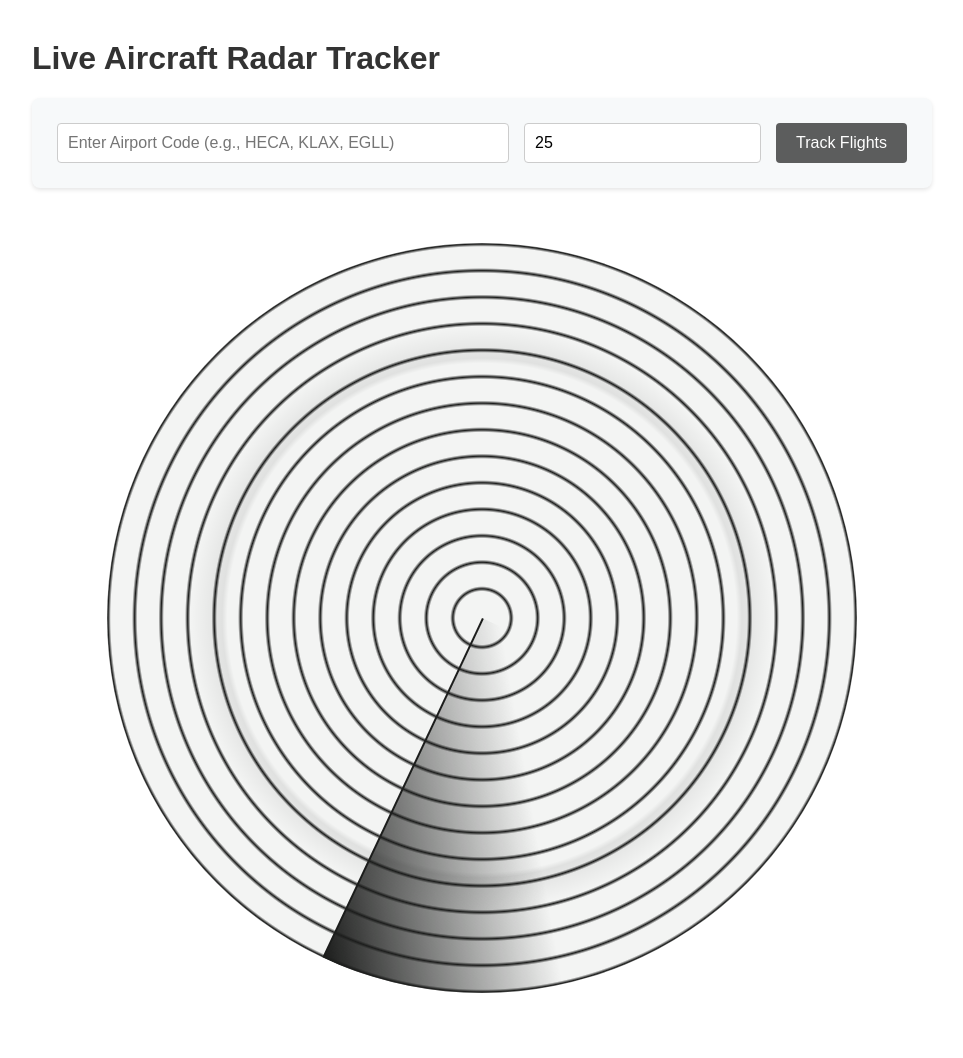
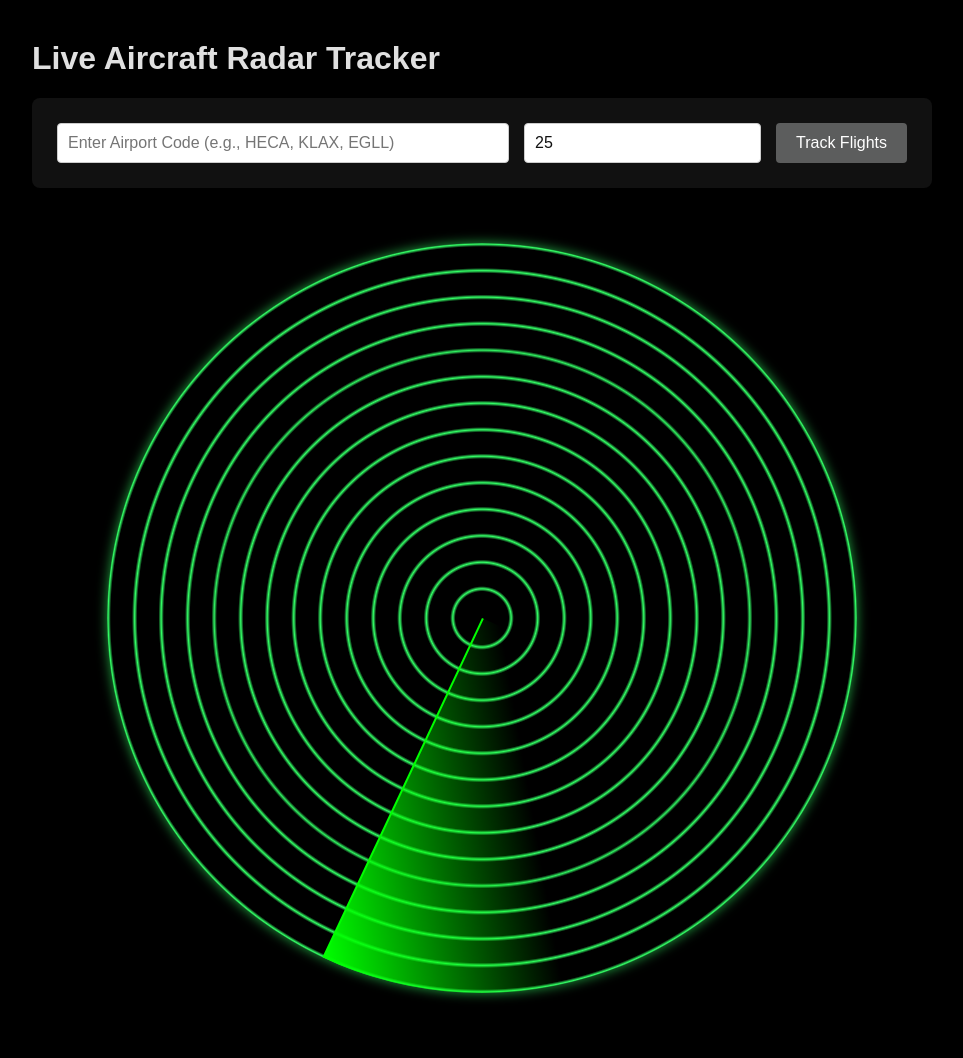
Before and after one commit to third-space-project/TRMNL, a Flask app: page / in a window 1280 px wide. Shown: the whole page, without its empty margins (158-1121 px from the left). Run offline with Flask 3, Linux system fonts and the light colour scheme.

Commit message:
made background black and radar green with a bit glow effect on the website.

```diff
--- a/static/styles.css
+++ b/static/styles.css
@@ -3,12 +3,13 @@ body {
     max-width: 900px;
     margin: 40px auto;
     padding: 0 20px;
-    color: #333;
+    color: #e0e0e0;
+    background: #000000;
 }
 
 
 .search-container {
-    background: #f7f9fa;
+    background: #111111;
     padding: 25px;
     border-radius: 8px;
     box-shadow: 0 2px 4px rgba(0,0,0,0.1);
@@ -33,6 +34,14 @@ input[type="text"] {
 
 input[type="number"] {
     flex: 1;
+}
+
+input[type="text"], input[type="number"] {
+    padding: 10px;
+    border: 1px solid #ccc;
+    border-radius: 4px;
+    font-size: 16px;
+    color: #111111;
 }
 
 button {
@@ -64,7 +73,8 @@ th, td {
 }
 
 th {
-    background-color: #f2f2f2;
+    background-color: #1a1a1a;
+    color: #00ff00;
 }
 
 .error {
@@ -91,10 +101,14 @@ th {
 .radar-box-area {
     height: 100vh;
     width: 100%;
+    left: 50%;
+    margin-left: calc(-50vw + 50%);
+    transform: translateX(-50%);
     display: flex;
     align-items: center;
-    justify-content: space-around;
+    justify-content: center;
     position: relative; /* Anchor container for absolute tooltips */
+    margin-left: 0;
 }
 
 .radar-box {
@@ -102,16 +116,17 @@ th {
     height: calc(100vh - 50px);
     position: relative;
     border-radius: 50%;
+    filter: drop-shadow(0 0 6px rgba(51, 255, 102, 0.6));
     overflow: hidden;
-    background-color: rgb(246, 252, 246);
+    background-color: #0a1a0a;
     background-image: radial-gradient(circle,
-        #f3f4f3 5%, rgb(28, 29, 28), #f3f4f3 6%, #f3f4f3 10%, rgb(28, 29, 28), #f3f4f3 11%,
-        #f3f4f3 15%, rgb(28, 29, 28), #f3f4f3 16%, #f3f4f3 20%, rgb(28, 29, 28), #f3f4f3 21%,
-        #f3f4f3 25%, rgb(28, 29, 28), #f3f4f3 26%, #f3f4f3 30%, rgb(28, 29, 28), #f3f4f3 31%,
-        #f3f4f3 35%, rgb(28, 29, 28), #f3f4f3 36%, #f3f4f3 40%, rgb(28, 29, 28), #f3f4f3 41%,
-        #f3f4f3 45%, rgb(28, 29, 28), #f3f4f3 46%, #f3f4f3 50%, rgb(28, 29, 28), #f3f4f3 51%,
-        #f3f4f3 55%, rgb(28, 29, 28), #f3f4f3 56%, #f3f4f3 60%, rgb(28, 29, 28), #f3f4f3 61%,
-        #f3f4f3 65%, rgb(28, 29, 28), #f3f4f3 66%, #f3f4f3 70%, rgb(28, 29, 28), #f3f4f3 71%);
+        #000000  5%, #33ff66, #000000  6%, #000000  10%, #33ff66, #000000  11%,
+        #000000  15%, #33ff66, #000000  16%, #000000  20%, #33ff66, #000000  21%,
+        #000000  25%, #33ff66, #000000  26%, #000000  30%, #33ff66, #000000  31%,
+        #000000  35%, #33ff66, #000000  36%, #000000  40%, #33ff66, #000000  41%,
+        #000000  45%, #33ff66, #000000  46%, #000000  50%, #33ff66, #000000  51%,
+        #000000  55%, #33ff66, #000000  56%, #000000  60%, #33ff66, #000000  61%,
+        #000000  65%, #33ff66, #000000  66%, #000000  70%, #33ff66, #000000  71%);
 }
 
 @media only screen and (orientation: portrait) {
@@ -137,8 +152,8 @@ th {
     width: 50%;
     height: 40%;
     transform: translateY(-100%);
-    border-bottom: 2px solid rgb(28, 29, 28);
-    background: linear-gradient(325deg, rgb(28, 29, 28), transparent, transparent);
+    border-bottom: 2px solid #00ff00;
+    background: linear-gradient(325deg, #00ff00, transparent, transparent);
     animation: 5s radarAnim infinite linear;
     transform-origin: left bottom;
 }
```
